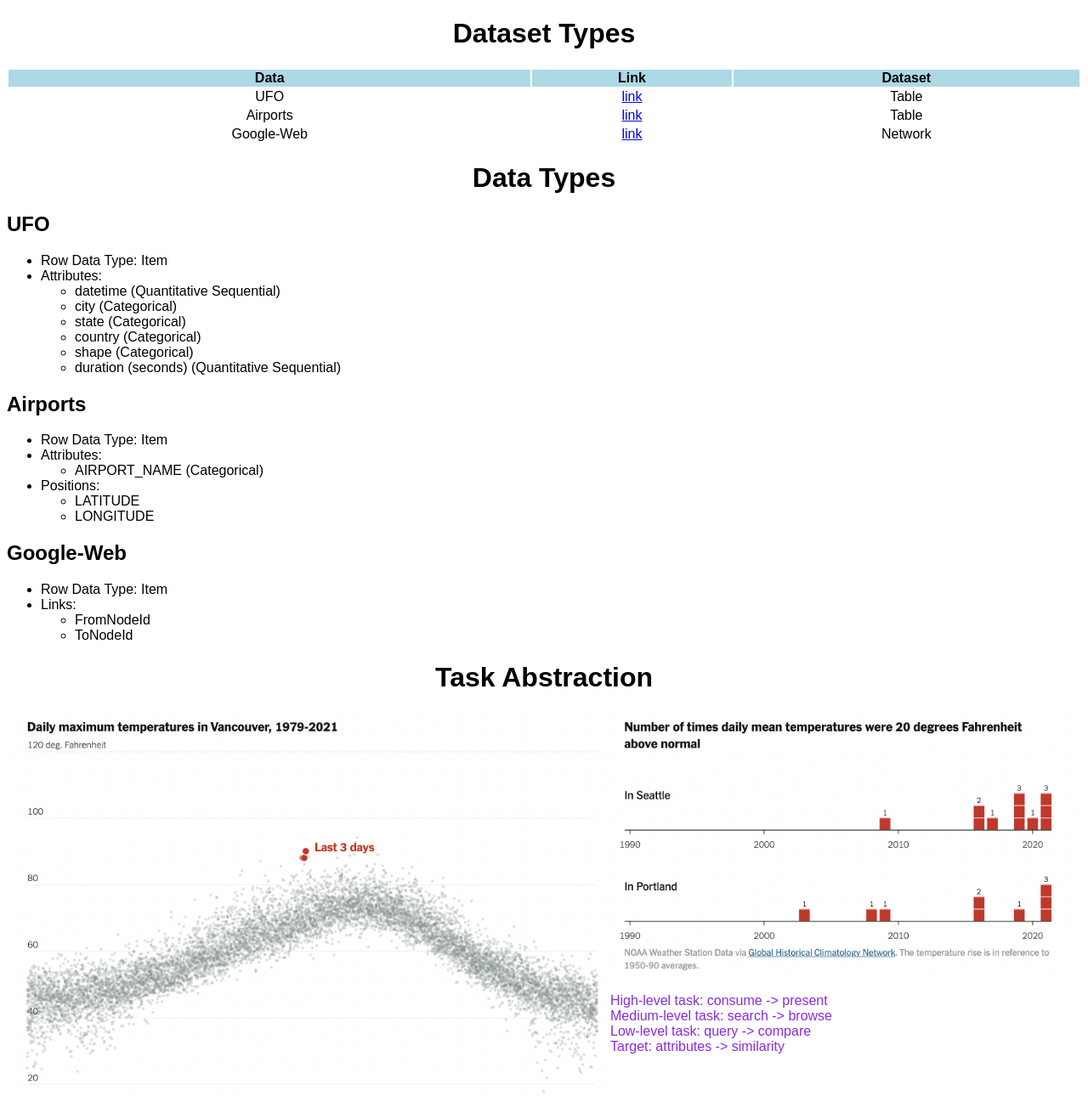
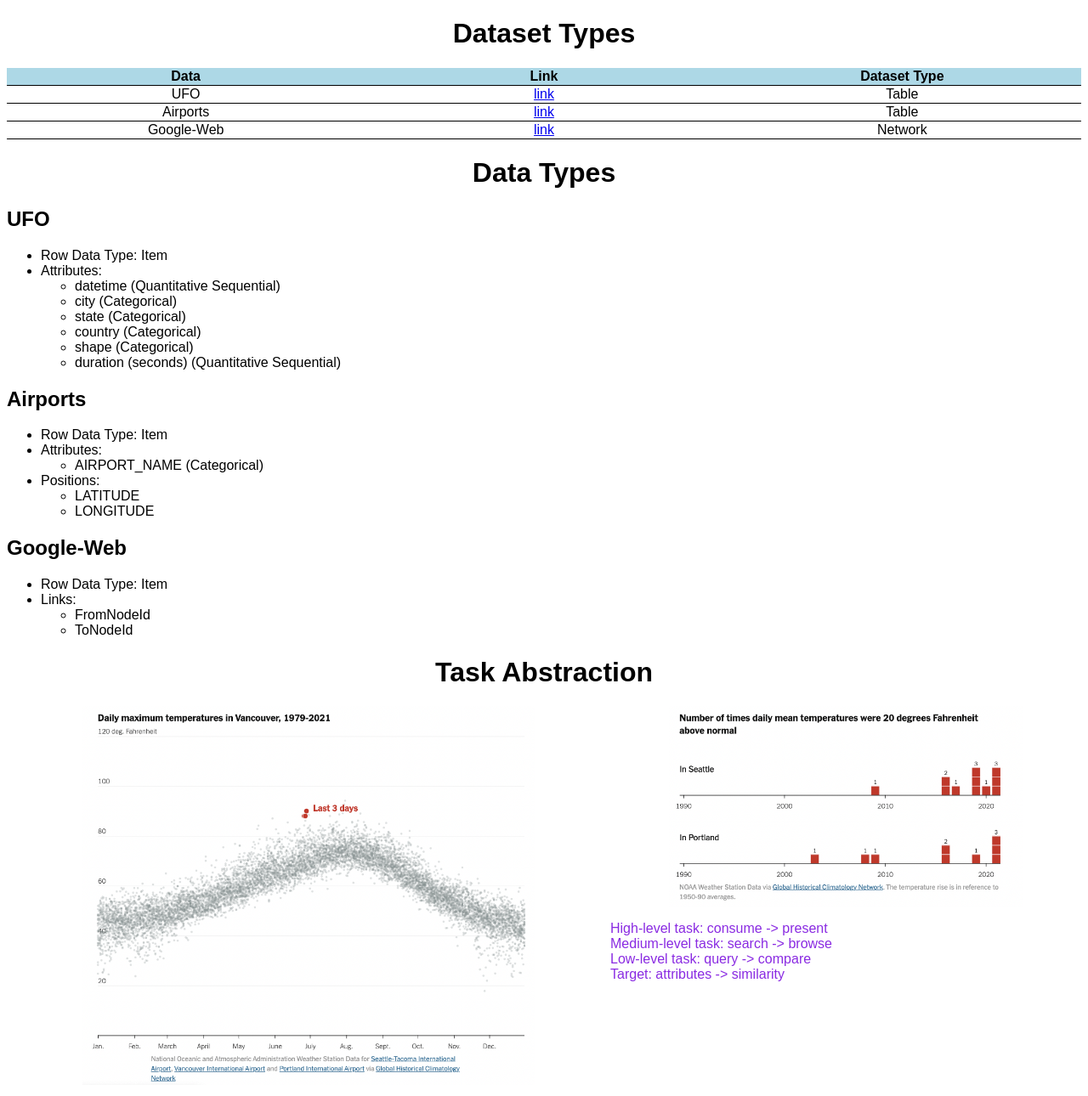
Before and after one commit to DS4200-S23-Class/hw-02-adrianna-somya, a plain HTML site: page index.html in a window 1280 px wide. Shown: the top 1290 px of the page at 85% size. Drawn offline with Linux system fonts and the light colour scheme.

Commit message:
added comments

```diff
--- a/index.html
+++ b/index.html
@@ -7,14 +7,16 @@
   </head>
 
   <body>
+    <!-- code to display the three given data sets and their data abstraction -->
     <div id="data-abstraction">
+      <!-- table linking the three datasets and displaying their types -->
       <div class="info">
         <h1 class="centered">Dataset Types</h1>
         <table class="centered">
           <tr class="blue">
             <th>Data</th>
             <th>Link</th>
-            <th>Dataset</th>
+            <th>Dataset Type</th>
           </tr>
           <tr>
             <td>UFO</td>
@@ -39,7 +41,8 @@
           </tr>
         </table>
       </div>
-
+    </div>
+    <!-- data types for the three data sets -->
     <div class="info">
       <h1 class="centered">Data Types</h1>
       <h2 class="left-align">UFO</h2>
@@ -79,6 +82,7 @@
       </ul>
     </div>
 
+    <!-- performing task abstraction on two data visualizations -->
     <div id="task-abstraction">
       <h1 class="centered">Task Abstraction</h1>
       <div class="flex-container">
@@ -107,6 +111,8 @@
           </p>
         </div>
       </div>
+
+      <!-- practicing with svg and hover -->
       <div id="decoration" class="flex-shapes">
         <svg width="100" height="100">
           <rect width="100" height="100" />
@@ -126,6 +132,7 @@
       </div>
     </div>
 
+    <!-- citing our sources -->
     <h2 class="centered">Acknowledgements</h2>
     <div>
       <ul>
@@ -139,6 +146,5 @@
         <li>https://css-tricks.com/snippets/css/a-guide-to-flexbox/</li>
       </ul>
     </div>
-    </div>
   </body>
 </html>
--- a/styles.css
+++ b/styles.css
@@ -25,7 +25,7 @@ img {
   display: block;
   margin-left: auto;
   margin-right: auto;
-  width: 100%;
+  width: 75%;
 }
 
 .task-abstraction-color {
@@ -53,11 +53,16 @@ svg:hover rect {
 }
 
 svg:hover circle {
-  border: 5px;
   stroke-width: 5px;
   stroke: black;
 }
 
 table {
+  table-layout: fixed;
   width: 100%;
+  border-collapse: collapse;
 }
+
+table tr {
+  border-bottom: 1px solid black;
+}
```
Lines whose indentation alone changed are shown as unchanged.
